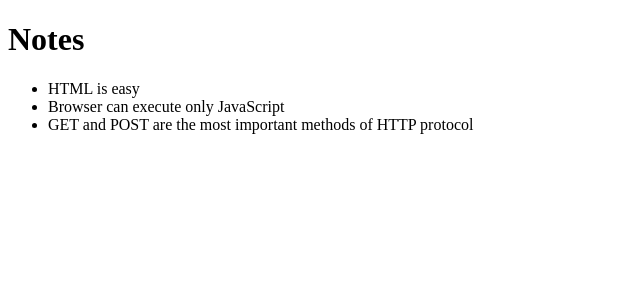
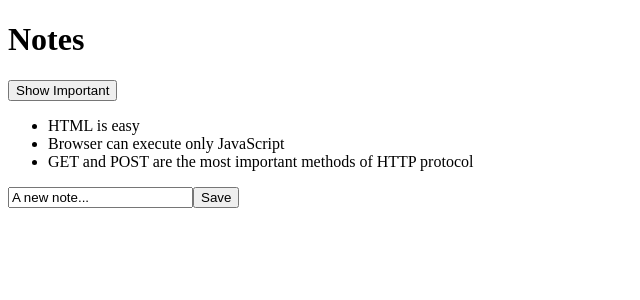
Before and after one commit to mpike91/fullstackopen, a React (Create React App) app in the folder _SCRATCHPAD/scratchpad/: page / in a window 1280 px wide. Shown: the top 300 px of the page, without its empty margins (0-640 px from the left). Built offline with nearby package versions, Linux system fonts and the light colour scheme.

Commit message:
Updated Notes functionality

```diff
--- a/_SCRATCHPAD/scratchpad/src/App.js
+++ b/_SCRATCHPAD/scratchpad/src/App.js
@@ -122,17 +122,50 @@
 // export default App;
 
 // PART 2
+import { useState, useSyncExternalStore } from "react";
 import Note from "./components/Note";
 
-const App = ({ notes }) => {
+const App = (props) => {
+  const [notes, setNotes] = useState(props.notes);
+  const [newNote, setNewNote] = useState("A new note...");
+  const [showAll, setShowAll] = useState(true);
+
+  const addNote = (event) => {
+    event.preventDefault();
+    const noteObject = {
+      content: newNote,
+      important: Math.random() < 0.5,
+      id: notes.length + 1,
+    };
+
+    setNotes([...notes, noteObject]);
+    setNewNote("");
+  };
+
+  const handleNoteChange = (event) => {
+    console.log(event.target.value);
+    setNewNote(event.target.value);
+  };
+
+  const notesToShow = showAll ? notes : notes.filter((note) => note.important);
+
   return (
     <div>
       <h1>Notes</h1>
+      <div>
+        <button onClick={() => setShowAll(!showAll)}>
+          Show {showAll ? "Important" : "All"}
+        </button>
+      </div>
       <ul>
-        {notes.map((note) => (
+        {notesToShow.map((note) => (
           <Note key={note.id} note={note} />
         ))}
       </ul>
+      <form onSubmit={addNote}>
+        <input value={newNote} onChange={handleNoteChange} />
+        <button type="submit">Save</button>
+      </form>
     </div>
   );
 };
```
